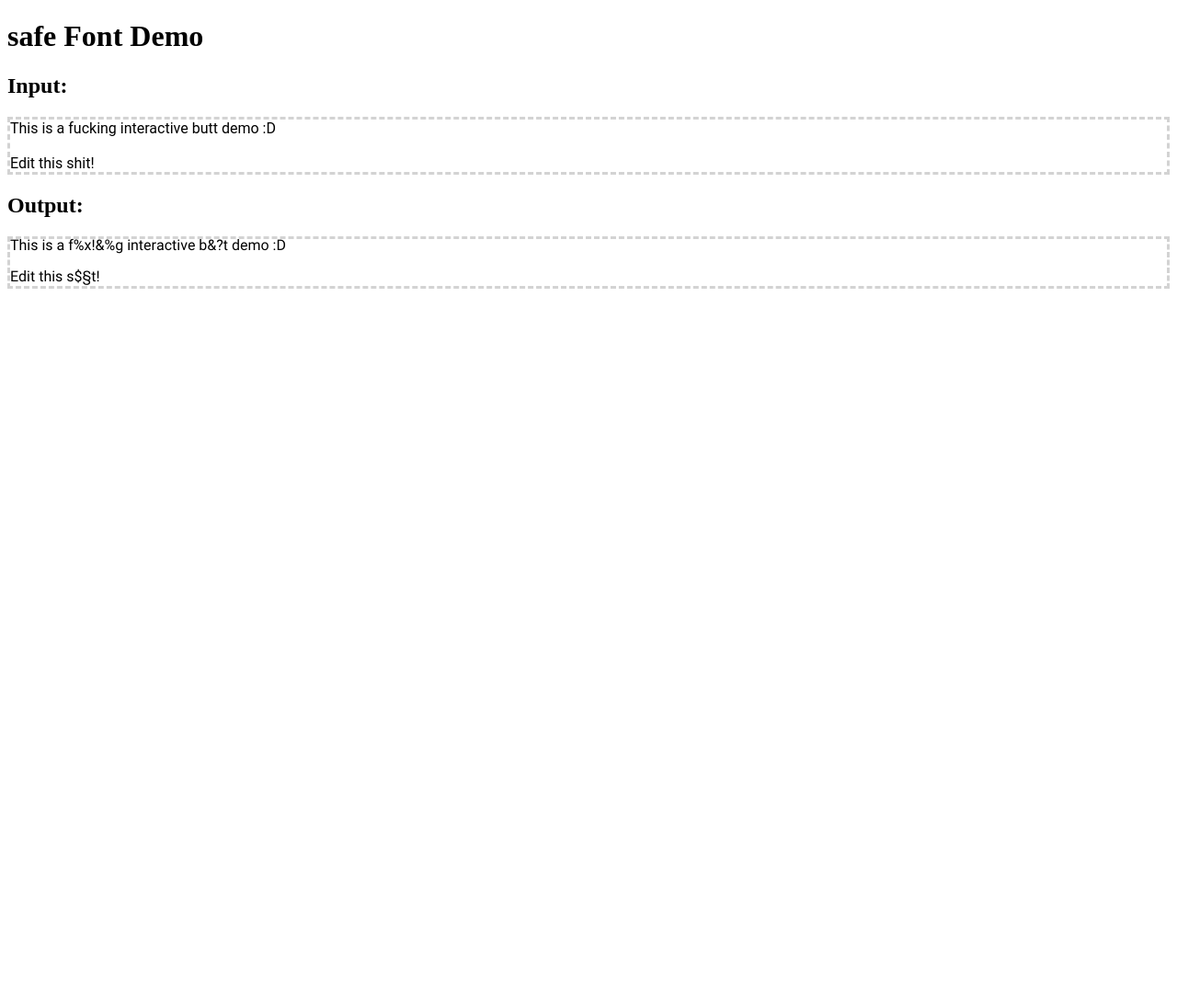
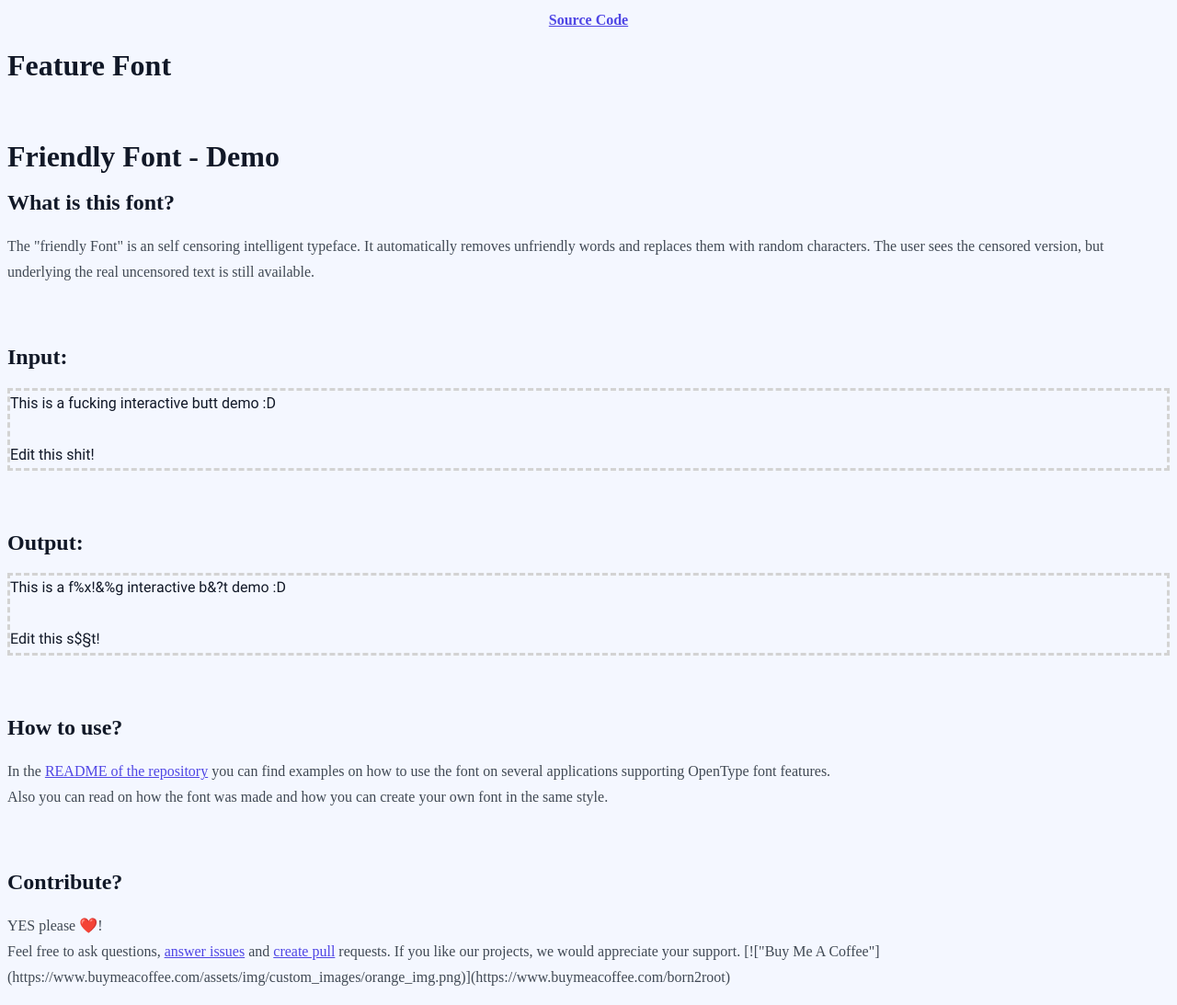
Before and after one commit to Born2Root/Feature-Fonts, a plain HTML site: page index.html in a window 1280 px wide. Shown: the whole page at 92% size. Before the commit the page ends 800 px from the top, so only its background shows below. Drawn offline with Linux system fonts and the light colour scheme; a web font is replaced by a local one.

Commit message:
Update index.html

```diff
--- a/index.html
+++ b/index.html
@@ -1,17 +1,60 @@
 <!DOCTYPE html>
-<html>
+<html lang="en">
     <head>
+         <meta charset="UTF-8" />
+        <meta name="viewport" content="width=device-width, initial-scale=1.0" />
+        <meta
+            name="description"
+            content="The "friendly Font" is an self censoring intelligent typeface."
+        />
+        <meta name="keywords" content="font, reading, censoring, safe, accessibility, free" />
+
+        <title>Friendly Font</title>
         <style>
             @font-face {
                 font-family: "Friendly Font";
                 src: url("friendly_font.otf") format("opentype");
             }
-
+            html {
+                color: rgb(17, 24, 39);
+                background-color: #f4f7ff;
+                line-height: 1.75rem;
+            }
+            p {
+                color: rgb(64, 73, 84);
+            }
+            section {
+                border-radius: 1.5rem;
+                padding: 46px;
+                box-shadow: rgb(255, 255, 255) 0 0 0 0, rgb(229, 231, 235) 0 0 0 1px,
+                    rgba(0, 0, 0, 0) 0 0 0 0;
+            }
+            main {
+                max-width: 1000px;
+                margin: auto;
+                padding: 16px;
+            }
+            a {
+                color: #4f46e5;
+            }
+            .badge {
+                text-decoration: none;
+            }
+            header {
+                display: flex;
+                justify-content: center;
+                font-weight: bold;
+            }
             @font-face {
                 font-family: "Roboto";
                 src: url("Roboto-Regular.ttf") format("truetype");
             }
-
+            h2:first-of-type {
+                margin-top: 8px;
+            }
+            h2 {
+                margin-top: 64px;
+            }
             .input {
                 font-family: "Roboto";
             }
@@ -26,7 +69,20 @@
         </style>
     </head>
     <body>
-        <h1>safe Font Demo</h1>
+        <header>
+            <a href="https://github.com/Born2Root/Feature-Fonts">Source Code</a>
+        </header>
+
+        <h1>Feature Font</h1>
+         <br />
+        <h1>Friendly Font - Demo</h1>
+
+        <h2>What is this font?</h2>
+            <p>
+            The "friendly Font" is an self censoring intelligent typeface. It automatically removes unfriendly words and replaces them with random characters.
+            The user sees the censored version, but underlying the real uncensored text is still available.
+            </p>
+
         <h2>Input:</h2>
         <div contenteditable class="input">
             This is a fucking interactive butt demo :D
@@ -42,6 +98,28 @@
             <br />
             Edit this shit!
         </div>
+
+        <h2>How to use?</h2>
+        <p>
+            In the
+            <a href="https://github.com/Born2Root/Fast-Font">README of the repository</a>
+            you can find examples on how to use the font on several applications supporting
+            OpenType font features.<br />
+            Also you can read on how the font was made and how you can create your own font
+            in the same style.
+        </p>
+
+        <h2>Contribute?</h2>
+        <p>
+            YES please ❤️!<br />
+            Feel free to ask questions,
+            <a href="https://github.com/Born2Root/Fast-Font/issues">answer issues</a> and
+            <a href="https://github.com/Born2Root/Fast-Font/pulls">create pull</a> requests.
+
+            If you like our projects, we would appreciate your support.
+            [!["Buy Me A Coffee"](https://www.buymeacoffee.com/assets/img/custom_images/orange_img.png)](https://www.buymeacoffee.com/born2root)
+        </p>
+
         <script>
             const input = document.querySelector(".input");
             const output = document.querySelector(".output");
```
